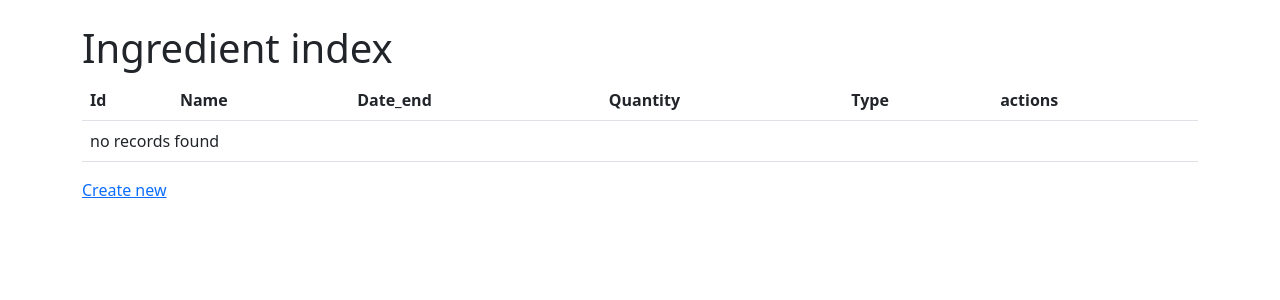
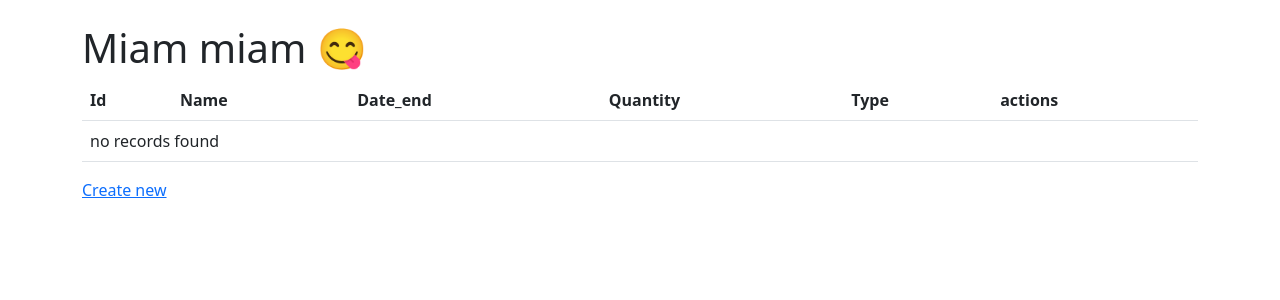
Before and after one commit to allikazam/frigolo, a Symfony app: template templates/ingredient/index.html.twig in a window 1280 px wide. Shown: the top 300 px of the page. Run offline with Twig, Linux system fonts and the light colour scheme; the template is opened without the code that fills it, so the values that code supplies are empty; some libraries are stand-ins or nearby versions.

Commit message:
message1

```diff
--- a/templates/ingredient/index.html.twig
+++ b/templates/ingredient/index.html.twig
@@ -3,7 +3,7 @@
 {% block title %}Ingredient index{% endblock %}
 
 {% block body %}
-    <h1>Ingredient index</h1>
+    <h1> Miam miam 😋 </h1>
 
     <table class="table">
         <thead>
```
